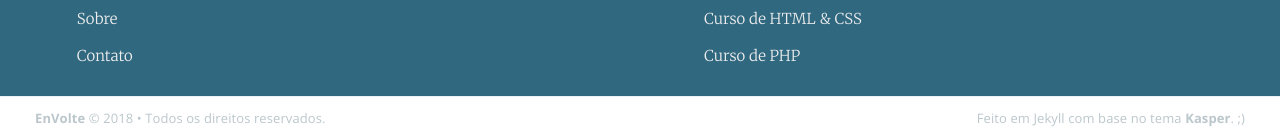
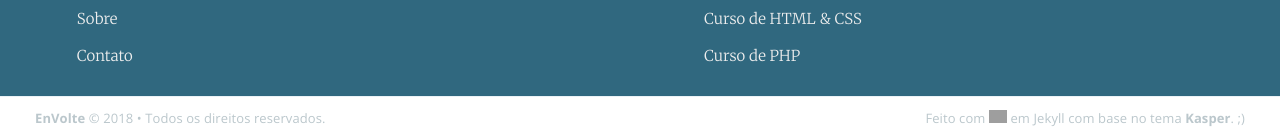
Before and after one commit to EnVolte/envolte.github.io, a Jekyll site: the page built from index.html, in a window 1280 px wide and 900 px high, scrolled down 2317 px. Shown: the part 760-897 px from the top of the window. Built offline with Jekyll 4.4.1, drawn with Linux system fonts in a browser that asks for light colours; the list of posts is cut into pages by our own code; grey boxes are pictures that could not be loaded.

Commit message:
Update default.html

```diff
--- a/_layouts/default.html
+++ b/_layouts/default.html
@@ -113,7 +113,7 @@ $(document).ready(function(){
         <a href="{{ site.baseurl }}">{{ site.name }}</a> &copy;
               {{"now" | date: "%Y"}} &bull; Todos os direitos reservados.
       </section>
-      <section class="poweredby">Feito em Jekyll com base no tema
+      <section class="poweredby">Feito com <img src="https://media.giphy.com/media/gZZVlfpdFJEcM/giphy.gif" width="18" /> em Jekyll com base no tema
         <a href="http://github.com/rosario/kasper">Kasper</a>. ;)
       </section>
     </footer>
```
